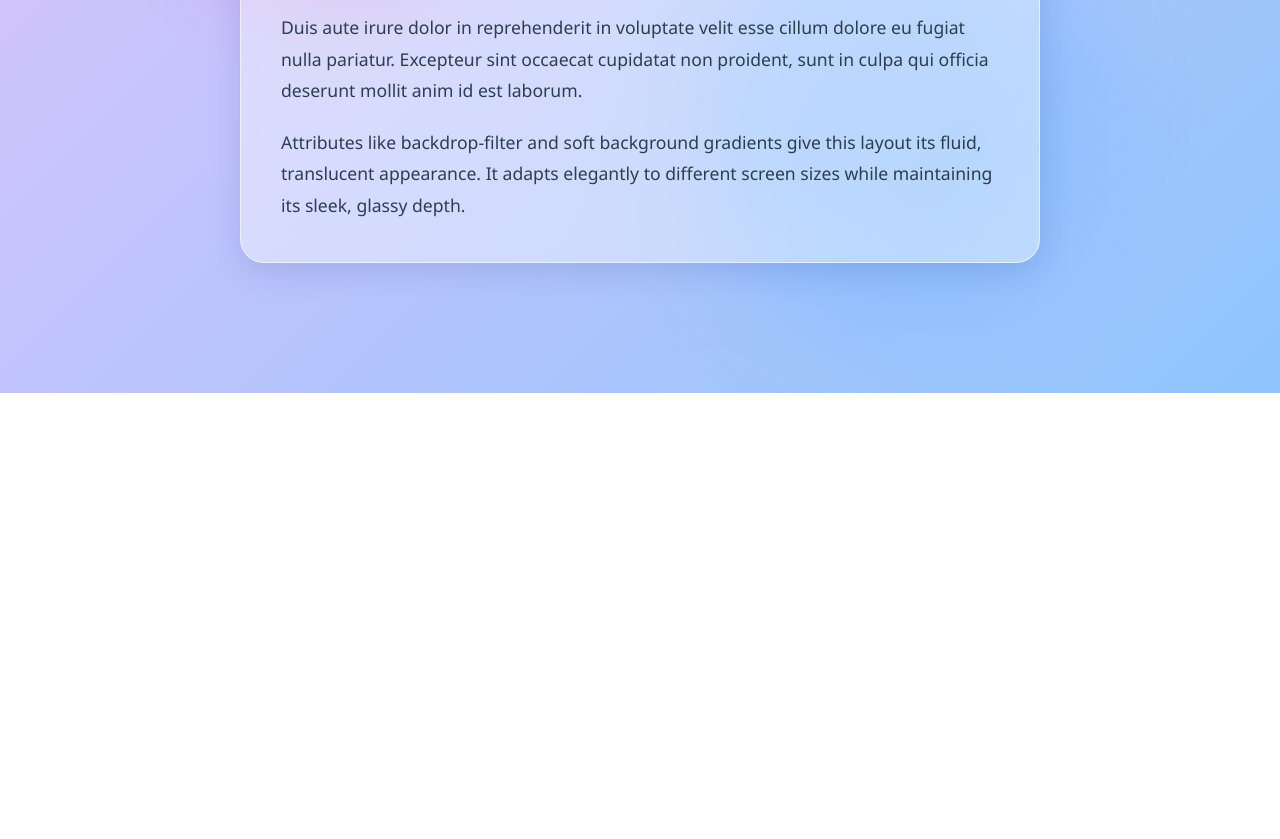
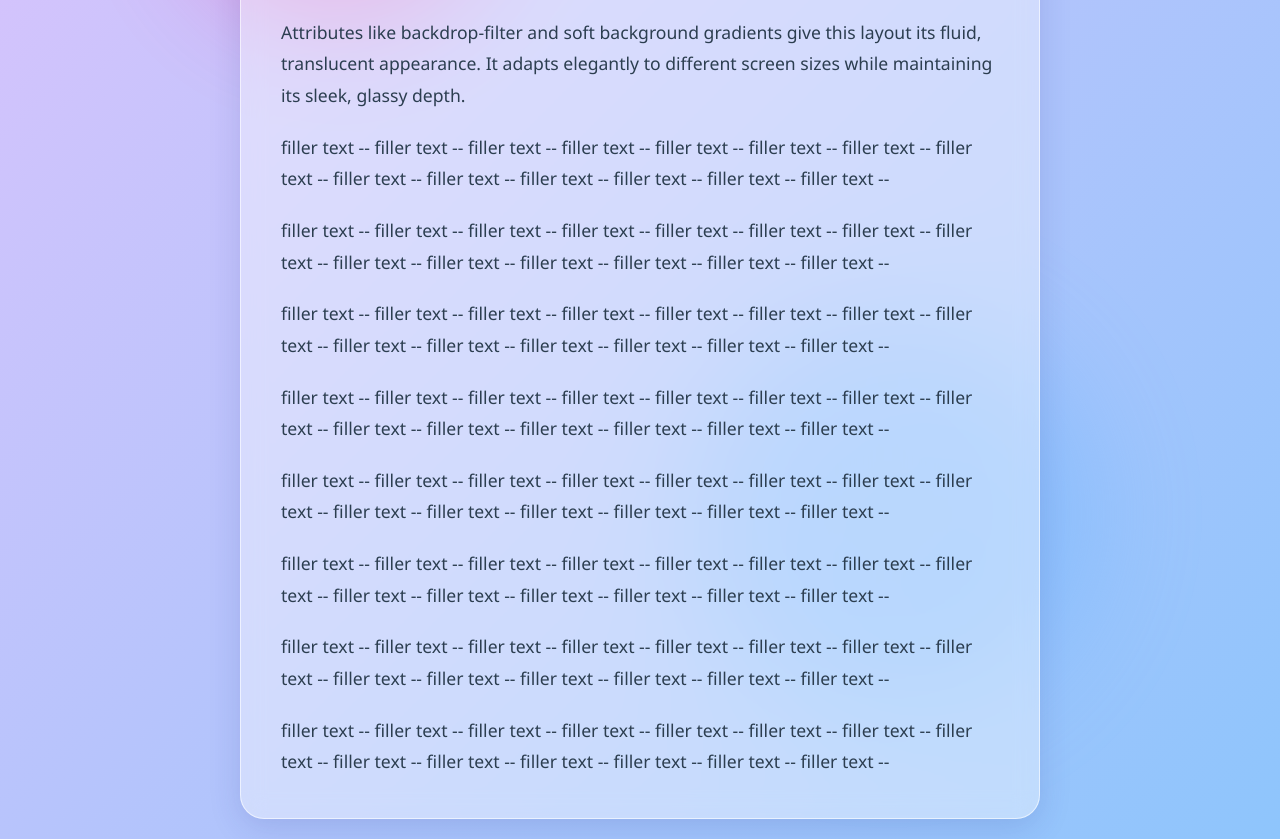
Before and after one commit to terrific-tinfoil/educator-testing, a plain HTML site: page index.html in a window 1280 px wide. Shown: the part 407-1246 px from the top of the page. Before the commit the page ends 800 px from the top, so only its background shows below. Drawn offline with Linux system fonts and the light colour scheme.

Commit message:
Update index.html

```diff
--- a/index.html
+++ b/index.html
@@ -120,6 +120,16 @@
             <p>Duis aute irure dolor in reprehenderit in voluptate velit esse cillum dolore eu fugiat nulla pariatur. Excepteur sint occaecat cupidatat non proident, sunt in culpa qui officia deserunt mollit anim id est laborum.</p>
 
             <p>Attributes like <code>backdrop-filter</code> and soft background gradients give this layout its fluid, translucent appearance. It adapts elegantly to different screen sizes while maintaining its sleek, glassy depth.</p>
+            <p>filler text -- filler text -- filler text -- filler text -- filler text -- filler text -- filler text -- filler text -- filler text -- filler text -- filler text -- filler text -- filler text -- filler text -- </p>
+            <p>filler text -- filler text -- filler text -- filler text -- filler text -- filler text -- filler text -- filler text -- filler text -- filler text -- filler text -- filler text -- filler text -- filler text -- </p>
+            <p>filler text -- filler text -- filler text -- filler text -- filler text -- filler text -- filler text -- filler text -- filler text -- filler text -- filler text -- filler text -- filler text -- filler text -- </p>
+            <p>filler text -- filler text -- filler text -- filler text -- filler text -- filler text -- filler text -- filler text -- filler text -- filler text -- filler text -- filler text -- filler text -- filler text -- </p>
+            <p>filler text -- filler text -- filler text -- filler text -- filler text -- filler text -- filler text -- filler text -- filler text -- filler text -- filler text -- filler text -- filler text -- filler text -- </p>
+            <p>filler text -- filler text -- filler text -- filler text -- filler text -- filler text -- filler text -- filler text -- filler text -- filler text -- filler text -- filler text -- filler text -- filler text -- </p>
+            <p>filler text -- filler text -- filler text -- filler text -- filler text -- filler text -- filler text -- filler text -- filler text -- filler text -- filler text -- filler text -- filler text -- filler text -- </p>
+            <p>filler text -- filler text -- filler text -- filler text -- filler text -- filler text -- filler text -- filler text -- filler text -- filler text -- filler text -- filler text -- filler text -- filler text -- </p>
+
+        </main>
         </main>
     </div>
 
```
